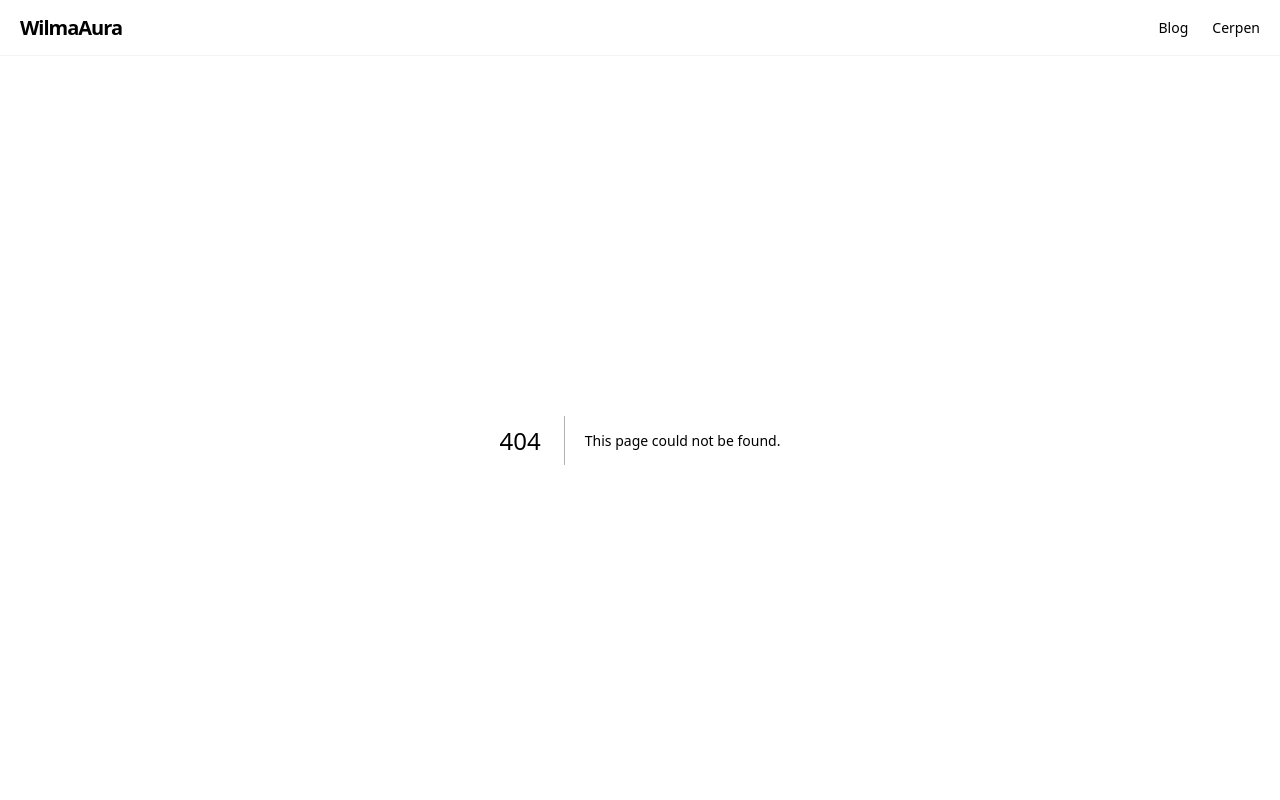
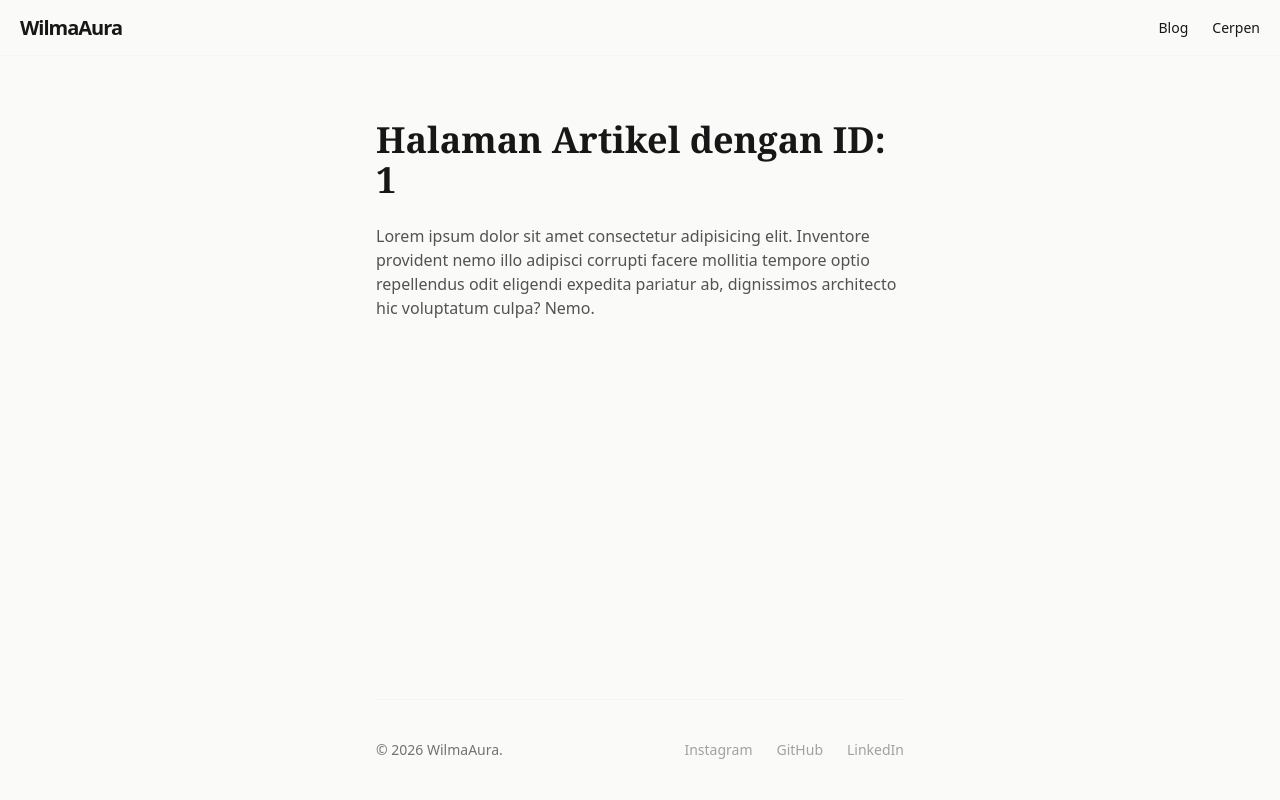
Before and after one commit to WilmaAura/blog-nextJs, a Next.js app: page /blog/1 in a window 1280 px wide. Before the commit this address had no page. Shown: the top 800 px of the page. Built offline with nearby package versions, Linux system fonts and the light colour scheme.

Commit message:
some changes on post list and add /id/page.tsx

```diff
--- /dev/null
+++ b/app/blog/[id]/page.tsx
@@ -0,0 +1,15 @@
+export default function detailBlog({ params }: { params: { id: string } }) {
+  return (
+    <main className="py-20">
+      <h1 className="text-4xl font-serif font-bold">
+        Halaman Artikel dengan ID: {params.id}
+      </h1>
+      <p className="mt-6 text-neutral-600">
+        Lorem ipsum dolor sit amet consectetur adipisicing elit. Inventore
+        provident nemo illo adipisci corrupti facere mollitia tempore optio
+        repellendus odit eligendi expedita pariatur ab, dignissimos architecto
+        hic voluptatum culpa? Nemo.
+      </p>
+    </main>
+  );
+}
```
